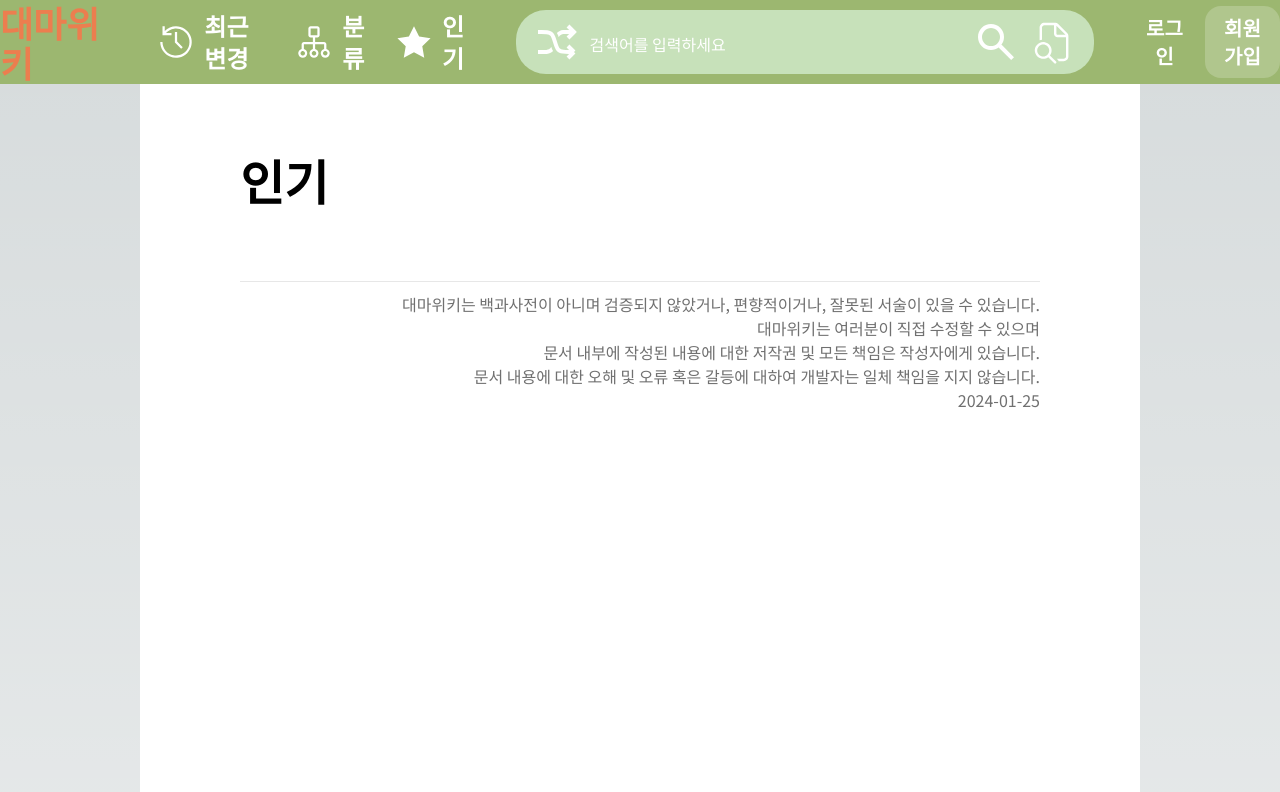
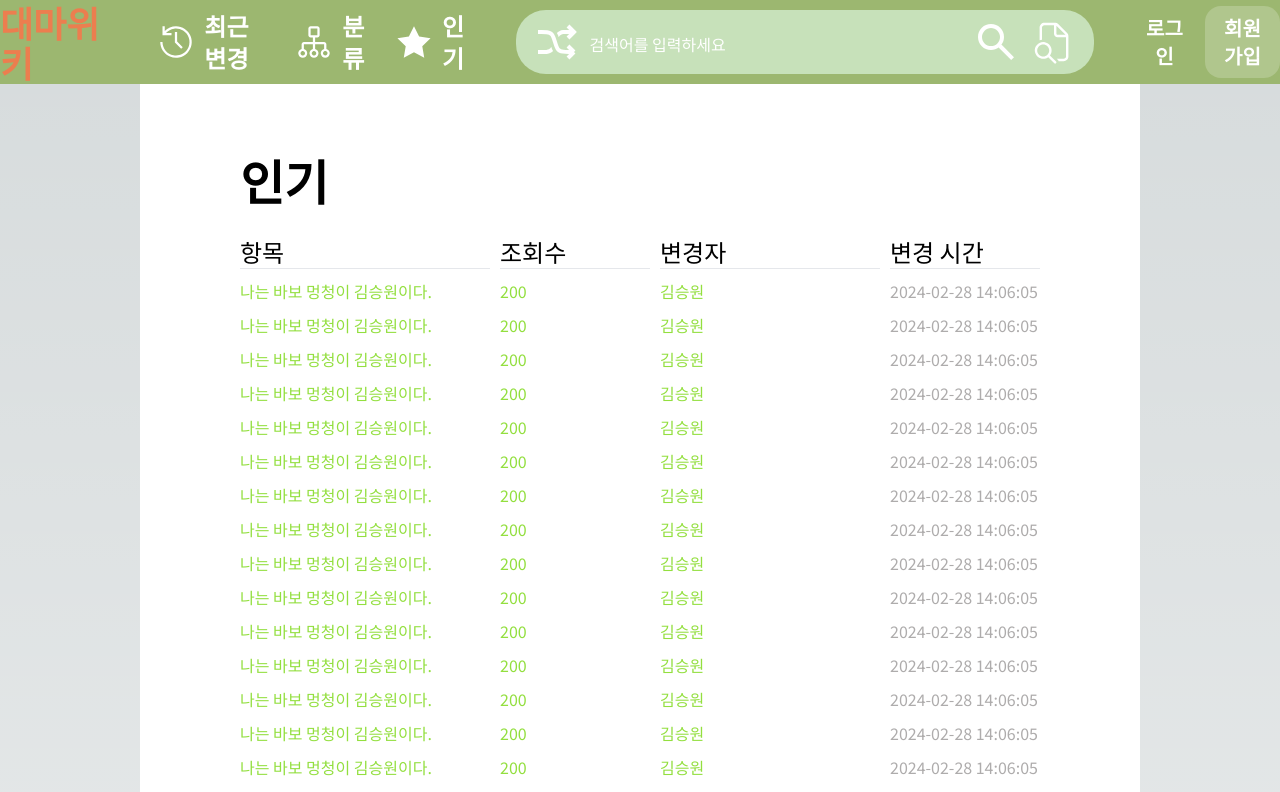
Before and after one commit to Daemawiki/Claudia, a Next.js app: page /popular in a window 1280 px wide. Shown: the top 792 px of the page. Built offline with nearby package versions, Linux system fonts and the light colour scheme.

Commit message:
✨:: 인기 페이지 퍼블리싱

```diff
--- a/src/app/popular/page.tsx
+++ b/src/app/popular/page.tsx
@@ -2,14 +2,39 @@ import Header from "@/components/header/header";
 import Title from "@/components/title/title";
 import Footer from "@/components/footer/footer";
 import SideBar from "@/components/sideBar/sideBar";
+import Standard from "@/components/reserch/standard";
+import Preview from "@/components/reserch/preview";
+import { recentlyItem } from "@/constant/recently";
 
 export default function Popular() {
+  const renderPreview = () => {
+    const items = recentlyItem;
+    return items.map(item => {
+      return (
+        <Preview
+          title={item.title}
+          editor={item.editor.user}
+          editTime={item.createdDateTime}
+          review={200}
+        />
+      );
+    });
+  };
   return (
     <>
       <Header />
       <main className="flex min-h-screen justify-center flex-wrap gap-5">
         <div className="flex w-[1000px] bg-white min-h-screen flex-col gap-[20px] px-[100px] py-[60px]">
           <Title title="인기" />
+          <div className="flex flex-col gap-[10px]">
+            <div className="flex gap-[10px]">
+              <Standard title="항목" width={"grow"} />
+              <Standard title="조회수" width={150} />
+              <Standard title="변경자" width={220} />
+              <Standard title="변경 시간" width={150} />
+            </div>
+            {renderPreview()}
+          </div>
           <Footer />
         </div>
         <SideBar />
```
